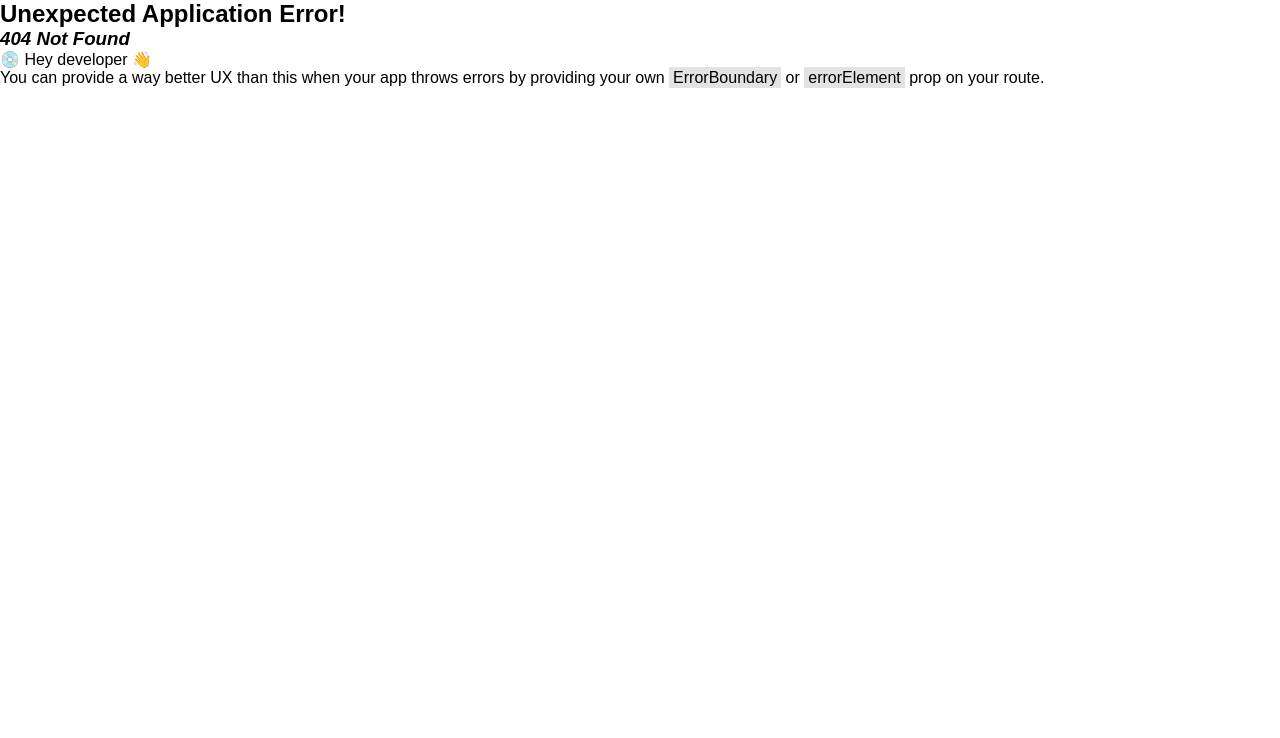
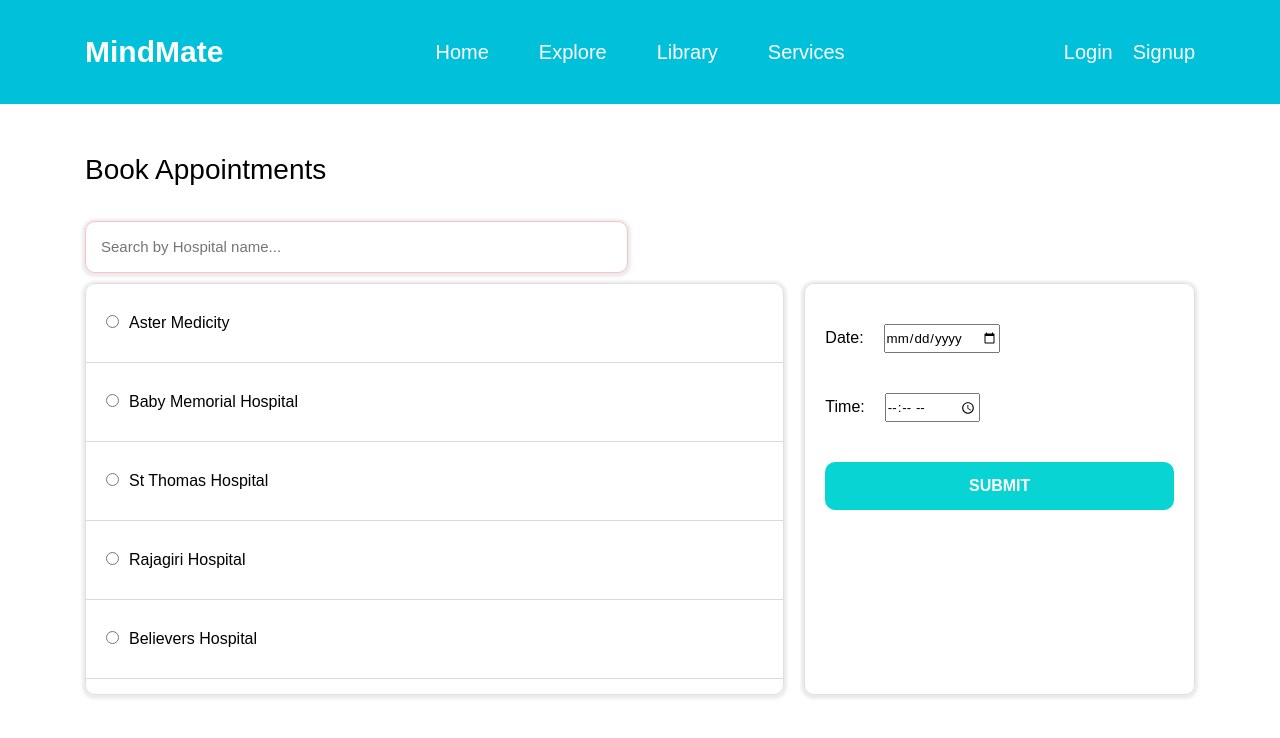
Before and after one commit to AbhishekNSanthosh/mindmate, a React (Create React App) app in the folder frontend/: page /book in a window 1280 px wide. Before the commit this address had no page. Shown: the top 738 px of the page. Built offline with nearby package versions, Linux system fonts and the light colour scheme.

Commit message:
02-07-2023_update9

```diff
--- a/frontend/package.json
+++ b/frontend/package.json
@@ -12,11 +12,13 @@
     "@testing-library/react": "^13.4.0",
     "@testing-library/user-event": "^13.5.0",
     "axios": "^1.4.0",
+    "mdbreact": "^5.2.0",
     "react": "^18.2.0",
     "react-dom": "^18.2.0",
     "react-hot-toast": "^2.4.1",
     "react-router-dom": "^6.14.1",
     "react-scripts": "5.0.1",
+    "react-table": "^7.8.0",
     "styled-components": "^5.3.11",
     "web-vitals": "^2.1.4"
   },
--- a/frontend/src/App.js
+++ b/frontend/src/App.js
@@ -10,6 +10,8 @@ import Feature from "./Pages/Feature/Feature";
 import Analysis from "./Pages/Analysis/Analysis";
 import axios from "axios";
 import { useEffect, useState } from "react";
+import DatatablePage from "./Pages/ClinicPage/ClinicPage";
+import TableList from "./Pages/ClinicPage/ClinicPage";
 
 
 
@@ -58,6 +60,10 @@ function App() {
       path: "analysis",
       element: <Analysis token={token} user={user} />
     },
+    {
+      path: "book",
+      element: <TableList token={token} user={user} />
+    },
   ])} />;
 }
 
--- /dev/null
+++ b/frontend/src/Pages/ClinicPage/ClinicPage.css
@@ -0,0 +1,136 @@
+.book_nav_wrapper{
+    background-color: rgb(0, 192, 218);
+}
+
+.book_wrapper{
+    padding: 20px 85px;
+}
+
+.search-input {
+  margin-bottom: 10px;
+  padding: 15px;
+  border-radius: 10px;
+  outline: none;
+  border: 1px solid rgb(252, 192, 192);
+  width: 46%;
+  font-size: 17px;
+  box-shadow: 0px 1px 3px 3px rgb(236, 236, 236);
+}
+
+.input_radio{
+    margin-right: 10px;
+}
+
+.search-input::placeholder{
+    font-size: 15px;
+}
+
+.book_name{
+    padding: 20px;
+    cursor: pointer;
+}
+
+.hr_book{
+     color: #000; /* You can replace #000 with any valid color value */
+
+  /* Set the height of the horizontal line */
+  height: 1px; /* You can adjust the height as needed */
+
+  /* Set the style of the horizontal line */
+  border: none; /* Remove any default border styles */
+  border-top: 1px solid #dadada; /* You can replace #000 with any valid color value */
+
+  /* Add spacing around the horizontal line */
+  margin: 10px 0;
+}
+
+.book_row{
+    display: flex;
+    gap: 20px;
+    width: 100%;
+}
+
+.book_row_col_left{
+    flex-direction: column;
+    display: flex;
+    flex: 8;
+    padding: 10px 0px 0px 0px;
+    overflow-y: auto;
+    border-radius: 10px;
+    border:1px solid rgb(223, 223, 223);
+    max-height: 50vh;
+    box-shadow: 0px 1px 3px 3px rgb(236, 236, 236);
+}
+
+.book_title{
+    font-size: 28px;
+}
+
+.book_row_title{
+    padding: 30px 0px 35px 0px;
+}
+
+.book_submit{
+    width: 100%;
+    padding: 15px;
+    border: none;
+    border-radius: 10px;
+    font-size: 16px;
+    cursor: pointer;
+    color: #fff;
+    text-transform: uppercase;
+    font-weight: 600;
+    background-color: rgb(9, 212, 212);
+}
+
+.book_row_col_right{
+    flex-direction: column;
+    display: flex;
+    flex: 4;
+    width: 100%;
+    padding: 20px;
+    overflow-y: auto;
+    border-radius: 10px;
+    border:1px solid rgb(223, 223, 223);
+    max-height: 62vh;
+    box-shadow: 0px 1px 3px 3px rgb(235, 235, 235);
+}
+
+.time{
+   margin-left: 20px;
+   height: 25px;
+}
+
+.book_right_item{
+    display: flex;
+    padding: 20px 0px;
+}
+
+.book_row_col_left::-webkit-scrollbar {
+  width: 6px; /* Adjust the width as needed */
+}
+
+.book_row_col_left::-webkit-scrollbar-thumb {
+  background-color: #d6d6d6; /* Adjust the background color */
+  border-radius: 3px; /* Adjust the border radius */
+}
+
+.table {
+  border-collapse: collapse;
+  width: 100%;
+}
+
+.table .th,
+.table td {
+  border: 1px solid #ddd;
+  padding: 26px;
+  text-align: left;
+}
+
+.table th {
+  background-color: #f2f2f2;
+}
+
+.table tr:nth-child(even) {
+  background-color: #f9f9f9;
+}
--- /dev/null
+++ b/frontend/src/Pages/ClinicPage/ClinicPage.jsx
@@ -0,0 +1,168 @@
+import React, { useState } from 'react';
+import Navbar from '../../Components/Navbar/Navbar';
+import './ClinicPage.css'
+
+const TableList = () => {
+
+    const [tableData, setTableData] = useState([
+        { id: 1, name: 'Aster Medicity' },
+        { id: 2, name: 'Baby Memorial Hospital', },
+        { id: 3, name: 'St Thomas Hospital' },
+        { id: 4, name: 'Rajagiri Hospital' },
+        { id: 5, name: 'Believers Hospital', },
+        { id: 6, name: 'NSS Mission Hospital' },
+        { id: 7, name: 'Amritha Hospital' },
+        { id: 8, name: 'Matha Hospital' },
+        // Add more data as needed
+    ]);
+
+    const [searchQuery, setSearchQuery] = useState('');
+
+    const filteredData = tableData.filter((item) =>
+        item.name.toLowerCase().includes(searchQuery.toLowerCase())
+    );
+
+
+
+    const [hospitals, setHospitals] = useState([
+        { id: 1, name: 'Hospital A' },
+        { id: 2, name: 'Hospital B' },
+        { id: 3, name: 'Hospital C' },
+        // Add more hospitals as needed
+    ]);
+
+    const [selectedHospital, setSelectedHospital] = useState('');
+    const [selectedDate, setSelectedDate] = useState('');
+    const [selectedTime, setSelectedTime] = useState('');
+
+    const handleHospitalChange = (e) => {
+        setSelectedHospital(e.target.value);
+    };
+
+    const handleDateChange = (e) => {
+        setSelectedDate(e.target.value);
+    };
+
+    const handleTimeChange = (e) => {
+        setSelectedTime(e.target.value);
+    };
+
+    const handleSubmit = (e) => {
+        e.preventDefault();
+
+        // Perform submission logic here
+        console.log('Hospital:', selectedHospital);
+        console.log('Date:', selectedDate);
+        console.log('Time:', selectedTime);
+
+        // Reset form fields
+        setSelectedHospital('');
+        setSelectedDate('');
+        setSelectedTime('');
+    };
+
+    return (
+        <div className="book_container">
+            <div className="book_nav_wrapper">
+                <Navbar />
+            </div>
+            <div className="book_wrapper">
+                <div>
+                    {/* Search input field */}
+
+                    {/* Table */}
+                    <form onSubmit={handleSubmit}>
+                        {/* <table>
+                            <thead>
+                                <tr>
+                                    <th>Hospital Name</th>
+                                </tr>
+                            </thead>
+                            <tbody>
+                                {filteredData.map((item) => (
+                                    <tr key={item.id}>
+                                        <td>
+                                            <label>
+                                                <input
+                                                    type="radio"
+                                                    value={item.name}
+                                                    checked={selectedHospital === item.name}
+                                                    onChange={handleHospitalChange}
+                                                />
+                                                {item.name}
+                                            </label>
+                                        </td>
+                                    </tr>
+                                ))}
+                            </tbody>
+                        </table> */}
+                        <div className="book_row_title">
+                            <span className="book_title">
+                                Book Appointments
+                            </span>
+                        </div>
+                        <div className="book_row">
+                            <input
+                                className='search-input'
+                                type="text"
+                                value={searchQuery}
+                                onChange={(e) => setSearchQuery(e.target.value)}
+                                placeholder="Search by Hospital name..."
+                            />
+                        </div>
+                        <div className="book_row">
+                            <div className="book_row_col_left">
+                                {filteredData.map((item) => (
+                                    <>
+                                        <div className="book_name">
+                                            <label key={item.id}>
+                                                <input
+                                                    className='input_radio'
+                                                    type="radio"
+                                                    value={item.name}
+                                                    checked={selectedHospital === item.name}
+                                                    onChange={handleHospitalChange}
+                                                />
+                                                {item.name}
+                                            </label>
+                                        </div>
+                                        <hr className='hr_book' />
+                                    </>
+                                ))}
+                            </div>
+                            <div className="book_row_col_right">
+                                <div className='book_right_item'>
+                                    <label>
+                                        Date:
+                                        <input
+                                            className='time'
+                                            type="date"
+                                            value={selectedDate}
+                                            onChange={handleDateChange}
+                                        />
+                                    </label>
+                                </div>
+                                <div className='book_right_item'>
+                                    <label>
+                                        Time:
+                                        <input
+                                            className='time'
+                                            type="time"
+                                            value={selectedTime}
+                                            onChange={handleTimeChange}
+                                        />
+                                    </label>
+                                </div>
+                                <div className='book_right_item'>
+                                    <button className='book_submit' type="submit">Submit</button>
+                                </div>
+                            </div>
+                        </div>
+                    </form>
+                </div>
+            </div>
+        </div>
+    );
+}
+
+export default TableList;
```
Also changed, not shown: 1 other file (tests, documents, lock files or other folders).
